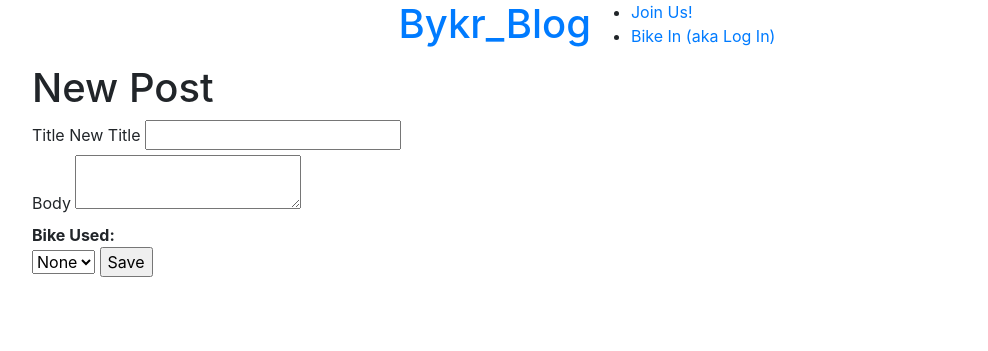
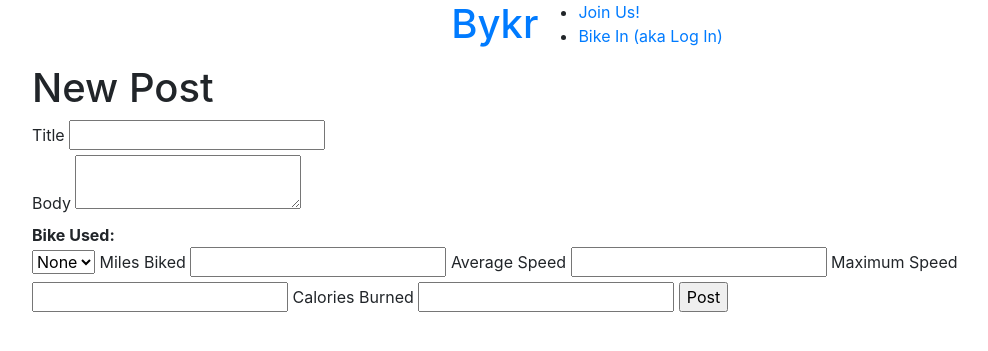
Before and after one commit to nyembn/bykr, a Flask app: template bykr/templates/blog/create.html in a window 1280 px wide. Shown: the top 351 px of the page, without its empty margins (53-1041 px from the left). Run offline with Flask 2, Linux system fonts and the light colour scheme; the template is opened without the code that fills it, so the values that code supplies are empty; some libraries are stand-ins or nearby versions.

```diff
--- a/bykr/schema.sql
+++ b/bykr/schema.sql
@@ -11,6 +11,10 @@ CREATE TABLE post (
   created TIMESTAMP NOT NULL DEFAULT CURRENT_TIMESTAMP,
   title TEXT NOT NULL,
   body TEXT NOT NULL,
+  miles_biked FLOAT,
+  average_speed FLOAT,
+  max_speed FLOAT,
+  calories_burned FLOAT,
   FOREIGN KEY (author_id) REFERENCES user (id)
 );
 
@@ -27,13 +31,24 @@ CREATE TABLE user_bike (
 );
 
 CREATE TABLE tag(
-	id PRIMARY KEY AUTO_INCREMENT,
+	id INTEGER PRIMARY KEY AUTO_INCREMENT,
 	title VARCHAR(255) NOT NULL
 );
 
 CREATE TABLE post_tag(
-	p_id INTEGER NOT NULL,
-	t_id INTEGER NOT NULL,
-	FOREIGN KEY (p_id) REFERENCES post (id),
-  	FOREIGN KEY (t_id) REFERENCES tag (id)
+	post_id INTEGER NOT NULL,
+	tag_id INTEGER NOT NULL,
+	FOREIGN KEY (post_id) REFERENCES post (id),
+  	FOREIGN KEY (tag_id) REFERENCES tag (id)
+)
+
+CREATE TABLE statistics(
+	user_id INTEGER NOT NULL,
+	post_id INTEGER NOT NULL,
+	add miles_biked FLOAT,
+	add average_speed FLOAT,
+	add max_speed FLOAT,
+	add calories_burned FLOAT;
+	FOREIGN KEY (user_id) REFERENCES user (id),
+	FOREIGN KEY (post_id) REFERENCES post (id)
 );
--- /dev/null
+++ b/bykr/static/main2.js
@@ -0,0 +1,2 @@
+const CHART = document.getElementById("lineChart");
+console.log(CHART);
--- a/bykr/templates/base.html
+++ b/bykr/templates/base.html
@@ -8,7 +8,7 @@
 <div class="container">
 	<div class="row justify-content-md-center">
 		<div class="column">
-<a href="{{ url_for('blog.index') }}"><h1>Bykr_Blog</h1></a>
+<a href="{{ url_for('blog.index') }}"><h1>Bykr</h1></a>
 		</div>
 			<div class="column">
   <ul>
--- a/bykr/templates/blog/create.html
+++ b/bykr/templates/blog/create.html
@@ -11,7 +11,6 @@
 {% block content %}
   <form method="post">
     <label for="title">Title</label>
-    <label for="title2">New Title</label>
     <input name="title" id="title" value="{{ request.form['title'] }}" required>
     <br>
     <label for="body">Body</label>
@@ -23,7 +22,19 @@
         <option value="{{ bike[0] }}">{{ bike[0] }}</option>
         {% endfor %}
         </select>
-    <input type="submit" value="Save">
+        <label for="miles_biked">Miles Biked</label>
+        <input name="miles_biked" id="miles_biked" value="{{ request.form['miles_biked'] }}">
+
+        <label for="average_speed">Average Speed</label>
+        <input name="average_speed" id="average_speed" value="{{ request.form['average_speed'] }}">
+
+        <label for="max_speed">Maximum Speed</label>
+        <input name="max_speed" id="max_speed" value="{{ request.form['max_speed'] }}">
+
+        <label for="calories_burned">Calories Burned</label>
+        <input name="calories_burned" id="calories_burned" value="{{ request.form['calories_burned'] }}">
+
+    <input type="submit" value="Post">
   </form>
 {% endblock %}
 </div>
--- a/bykr/templates/profile/profile.html
+++ b/bykr/templates/profile/profile.html
@@ -3,6 +3,7 @@
 {% block header %}
   <h1>{% block title %}Biker Profile{% endblock %}</h1>
   <h3> <a href="{{url_for('user_tasks.add_bike_profile')}}">Add New Bike to Profile</a> </h3>
+<h3> <a href="{{url_for('profile.ride_stats')}}">My Ride Stats</a> </h3>
 {% endblock %}
 
 
```
Also changed, not shown: bykr/blog.py (+7 -3 lines), bykr/profile.py (+11 -0 lines), bykr/static/main.js (added, +9 -0 lines), bykr/templates/profile/ride_stats.html (added, +40 -0 lines).
